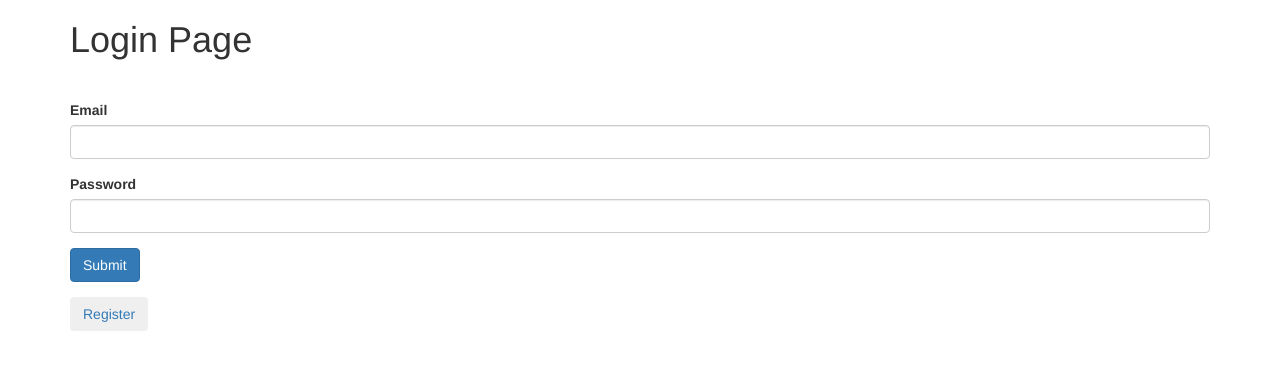
After one commit to phamtony/api-portfolio, a Flask app: page /login in a window 1280 px wide. The commit adds this page. Shown: the top 370 px of the page. Run offline with Flask 2, Linux system fonts and the light colour scheme; some libraries are stand-ins or nearby versions.

Commit message:
fixed queries to tie to one user. All talbes connectected together by some relation. Set-up login and registration page

```diff
--- a/forms.py
+++ b/forms.py
@@ -55,3 +55,16 @@ class ProjectForm(FlaskForm):
     description = StringField("Project Description")
     tech_list = StringField("List Of Tech")
     submit = SubmitField("Submit")
+
+
+class RegisterForm(FlaskForm):
+    name = StringField("Name", validators=[DataRequired()])
+    email = StringField("Email", validators=[DataRequired(), Email()])
+    password = PasswordField("Password", validators=[DataRequired()])
+    submit = SubmitField("Submit")
+
+
+class LoginForm(FlaskForm):
+    email = StringField("Email", validators=[DataRequired(), Email()])
+    password = PasswordField("Password", validators=[DataRequired()])
+    submit = SubmitField("Submit")
--- a/main.py
+++ b/main.py
@@ -3,8 +3,11 @@ from flask_bootstrap import Bootstrap
 from flask_ckeditor import CKEditor
 import os
 
+from werkzeug.security import generate_password_hash, check_password_hash
+from flask_login import UserMixin, login_user, LoginManager, login_required, current_user, logout_user
+
 from model import db, General, About, Experience, Education, Skills, Project
-from forms import GeneralForm, AboutForm, ExperienceForm, EducationForm, SkillsForm, ProjectForm
+from forms import GeneralForm, AboutForm, ExperienceForm, EducationForm, SkillsForm, ProjectForm, RegisterForm, LoginForm
 
 UPLOAD_FOLDER = './static/images/'
 
@@ -29,12 +32,29 @@ user_id = 1
 @app.route("/")
 def home():
     general = General.query.get(user_id)
-    about = About.query.get(user_id)
-    experiences = Experience.query.all()
-    education = Education.query.all()
-    skills = Skills.query.get(user_id)
-    projects = Project.query.all()
-    return render_template("index.html", general_info=general, about_info=about, experiences=experiences, education_list=education, skills=skills, projects=projects)
+    about = About.query.filter_by(general_id=user_id).first()
+    experiences = Experience.query.filter_by(general_id=user_id)
+    education = Education.query.filter_by(general_id=user_id)
+    skills = Skills.query.filter_by(general_id=user_id).first()
+    projects = Project.query.filter_by(general_id=user_id)
+    return render_template("index.html", name=general.name, general_info=general, about_info=about, experiences=experiences, education_list=education, skills=skills, projects=projects)
+
+
+@app.route("/register")
+def register():
+    form = RegisterForm()
+    return render_template("login_register.html", title="Register", form=form)
+
+
+@app.route("/login")
+def login():
+    form = LoginForm()
+    return render_template("login_register.html", title="Login", form=form)
+
+
+@app.route("/logout")
+def logout():
+    pass
 
 
 @app.route("/general", methods=["GET", "POST"])
@@ -79,6 +99,7 @@ def edit_general():
 @app.route("/about", methods=["GET", "POST"])
 def about():
     form = AboutForm()
+    general = General.query.get(user_id)
     if request.method == "POST" and form.validate_on_submit():
         file = request.files['image']
         if file:
@@ -92,6 +113,7 @@ def about():
             skills_work=form.skills_work.data,
             section_two=form.section_two.data,
             skills_goto=form.skills_goto.data,
+            general=general,
         )
         db.session.add(new_about)
         db.session.commit()
@@ -102,7 +124,7 @@ def about():
 
 @app.route("/edit-about", methods=["GET", "POST"])
 def edit_about():
-    about_info = About.query.get(user_id)
+    about_info = About.query.filter_by(general_id=user_id).first()
     image = about_info.image
     edit_about = AboutForm(
         intro=about_info.intro,
@@ -129,7 +151,7 @@ def edit_about():
 
 @app.route("/delete-about")
 def delete_about():
-    about_info = About.query.get(user_id)
+    about_info = About.query.filter_by(general_id=user_id).first()
     db.session.delete(about_info)
     db.session.commit()
     return redirect((url_for("home")))
@@ -234,12 +256,14 @@ def delete_education(id):
 @app.route("/skills", methods=["GET", "POST"])
 def skills():
     form = SkillsForm()
+    general = General.query.get(user_id)
     if request.method == "POST" and form.validate_on_submit():
         new_skills = Skills(
             language=form.language.data,
             framework_library=form.framework_library.data,
             database=form.database.data,
             misc=form.misc.data,
+            general=general,
         )
         db.session.add(new_skills)
         db.session.commit()
@@ -250,7 +274,7 @@ def skills():
 
 @app.route("/edit-skills", methods=["GET", "POST"])
 def edit_skills():
-    skills_info = Skills.query.get(user_id)
+    skills_info = Skills.query.filter_by(general_id=user_id).first()
     edit_skills = SkillsForm(
         language=skills_info.language,
         framework_library=skills_info.framework_library,
@@ -271,7 +295,7 @@ def edit_skills():
 
 @app.route("/delete-skills")
 def delete_skills():
-    skills_info = Skills.query.get(user_id)
+    skills_info = Skills.query.filter_by(general_id=user_id).first()
     db.session.delete(skills_info)
     db.session.commit()
     return redirect(url_for("home"))
@@ -341,12 +365,12 @@ def delete_project(id):
 
 @app.route('/json')
 def json_reveal():
-    skills = Skills.query.get(user_id).to_dict()
+    skills = Skills.query.filter_by(general_id=user_id).first().to_dict()
     general = General.query.get(user_id).to_dict()
-    about = About.query.get(user_id).to_dict()
-    experience = [experience.to_dict() for experience in Experience.query.all()]
-    education = [ed.to_dict() for ed in Education.query.all()]
-    projects = [project.to_dict() for project in Project.query.all()]
+    about = About.query.filter_by(general_id=user_id).first().to_dict()
+    experience = [experience.to_dict() for experience in Experience.query.filter_by(general_id=user_id)]
+    education = [ed.to_dict() for ed in Education.query.filter_by(general_id=user_id)]
+    projects = [project.to_dict() for project in Project.query.filter_by(general_id=user_id)]
 
     return jsonify(skills=skills, general=general, about=about, experience=experience, education=education, projects=projects)
 
--- a/notes.txt
+++ b/notes.txt
@@ -1,7 +1,10 @@
 List out features for API
 
 Authentication
-    -Model for the user
+    -Model for the user or use General
+    -Login and Registration
+
+Make accounts page
 
 Refactor
 
--- a/templates/index.html
+++ b/templates/index.html
@@ -6,7 +6,7 @@
     <div class="container" style="margin-bottom: 50px;">
         <div class="row">
             <div class="col-xs-12">
-                <h1 style="padding-bottom: 30px;">Portfolio Data</h1>
+                <h1 style="padding-bottom: 30px;">{{ name }}'s Portfolio Data</h1>
 
                 <h3>General</h3>
                 {% if general_info %}
--- /dev/null
+++ b/templates/login_register.html
@@ -0,0 +1,24 @@
+{% extends "bootstrap/base.html" %}
+{% import "bootstrap/wtf.html" as wtf %}
+
+{% block title %}Portfolio Data{% endblock %}
+
+{% block content %}
+    <div class="container" style="margin-bottom: 50px;">
+        <div class="row">
+            <div class="col-xs-12">
+                <h1 style="padding-bottom: 30px;">{{ title }} Page</h1>
+                {{ wtf.quick_form(form, novalidate=True, button_map={"submit": "primary"}) }}
+
+                <div style="margin-top: 15px;">
+                    {% if title == "Register" %}
+                        <a href="{{ url_for('login') }}"><button type="button" class="btn btn-light">Login</button></a>
+                    {% else %}
+                        <a href="{{ url_for('register') }}"><button type="button" class="btn btn-light">Register</button></a>
+                    {% endif %}
+                </div>
+            </div>
+        </div>
+    </div>
+
+{% endblock %}
```
Also changed, not shown: model.py (+8 -4 lines).
